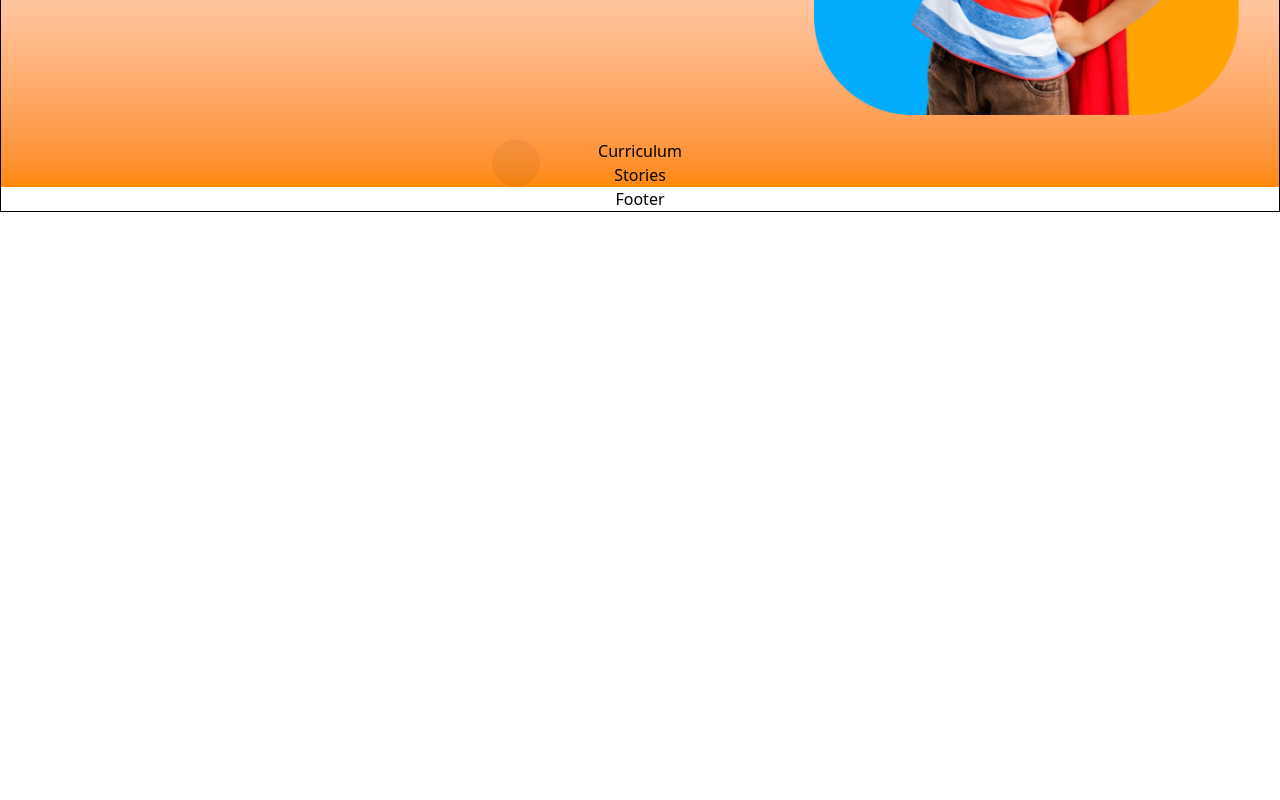
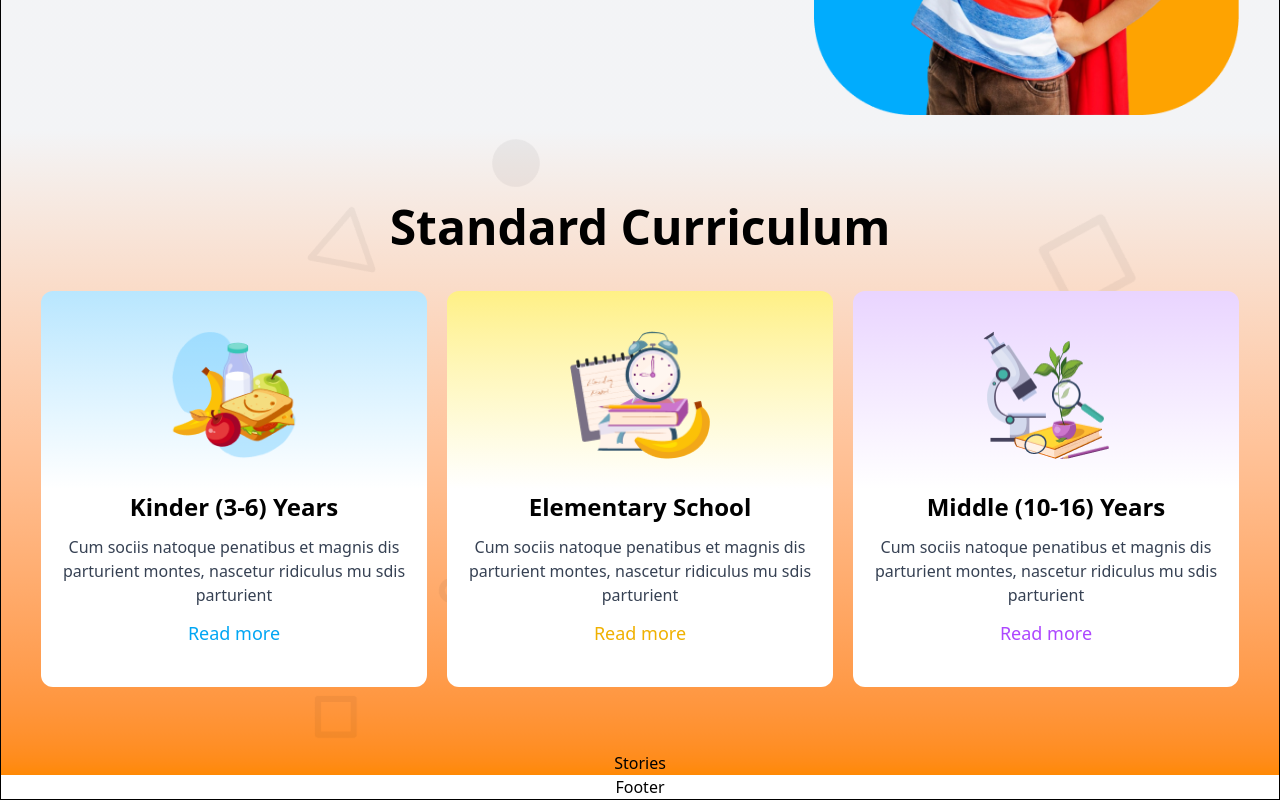
Before and after one commit to mrirakib04/landing-page-6, a React (Vite) app: page / in a window 1280 px wide. Shown: the part 515-1315 px from the top of the page. Before the commit the page ends 800 px from the top, so only its background shows below. Built offline with nearby package versions, Linux system fonts and the light colour scheme.

Commit message:
curriculum section

```diff
--- a/src/components/Curriculum.jsx
+++ b/src/components/Curriculum.jsx
@@ -1,5 +1,57 @@
+import kinder from "./../assets/img/kinder.png";
+import elementary from "./../assets/img/elementary.png";
+import middle from "./../assets/img/middle.png";
+
 const Curriculum = () => {
-  return <div>Curriculum</div>;
+  return (
+    <div className="w-full md:px-10 px-6 md:py-16 py-10 flex flex-col items-center gap-5">
+      <h2 className="md:text-5xl sm:text-3xl text-2xl font-bold">
+        Standard Curriculum
+      </h2>
+      <div className="grid md:grid-cols-3 sm:grid-cols-2 grid-cols-1 gap-5 mt-5 items-center">
+        <div className="flex flex-col items-center gap-3 lg:px-5 px-3 py-10 text-center rounded-xl bg-gradient-to-b from-sky-200 via-white to-white">
+          <img className="h-32 w-auto" src={kinder} alt="kinder" />
+          <h3 className="lg:text-2xl text-xl mt-5 font-semibold">
+            Kinder (3-6) Years
+          </h3>
+          <p className="text-gray-700 lg:text-base md:text-sm text-base">
+            Cum sociis natoque penatibus et magnis dis parturient montes,
+            nascetur ridiculus mu sdis parturient
+          </p>
+          <button className="text-lg font-medium text-sky-500 hover:text-sky-700 duration-300">
+            Read more
+          </button>
+        </div>
+
+        <div className="flex flex-col items-center gap-3 lg:px-5 px-3 py-10 text-center rounded-xl bg-gradient-to-b from-yellow-200 via-white to-white">
+          <img className="h-32 w-auto" src={elementary} alt="elementary" />
+          <h3 className="lg:text-2xl text-xl mt-5 font-semibold">
+            Elementary School
+          </h3>
+          <p className="text-gray-700 lg:text-base md:text-sm text-base">
+            Cum sociis natoque penatibus et magnis dis parturient montes,
+            nascetur ridiculus mu sdis parturient
+          </p>
+          <button className="text-lg font-medium text-yellow-500 hover:text-yellow-700 duration-300">
+            Read more
+          </button>
+        </div>
+        <div className="flex flex-col items-center gap-3 lg:px-5 px-3 py-10 text-center rounded-xl bg-gradient-to-b from-purple-200 via-white to-white">
+          <img className="h-32 w-auto" src={middle} alt="middle" />
+          <h3 className="lg:text-2xl text-xl mt-5 font-semibold">
+            Middle (10-16) Years
+          </h3>
+          <p className="text-gray-700 lg:text-base md:text-sm text-base">
+            Cum sociis natoque penatibus et magnis dis parturient montes,
+            nascetur ridiculus mu sdis parturient
+          </p>
+          <button className="text-lg font-medium text-purple-500 hover:text-purple-700 duration-300">
+            Read more
+          </button>
+        </div>
+      </div>
+    </div>
+  );
 };
 
 export default Curriculum;
```
